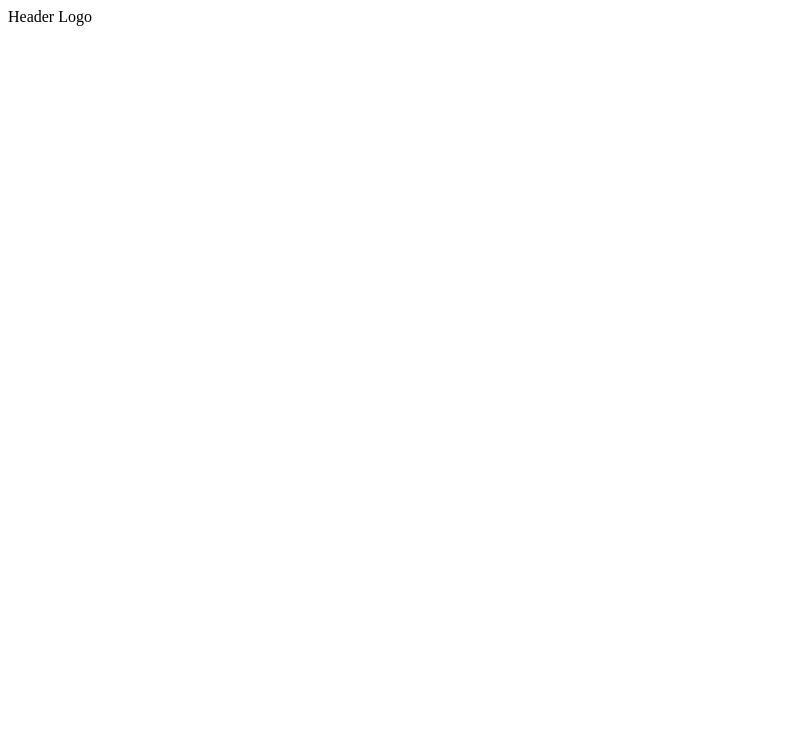
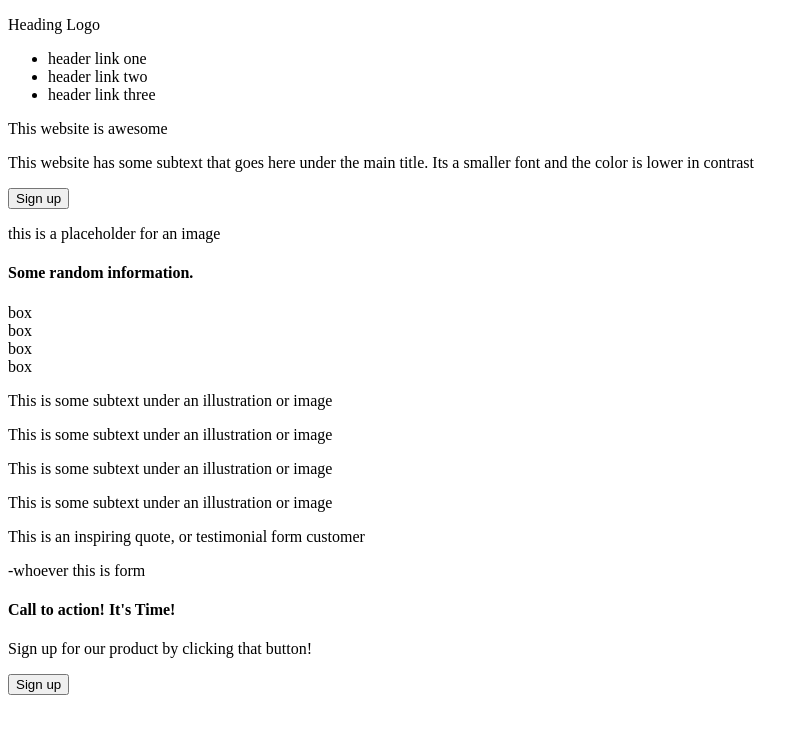
Before and after one commit to Baguirre03/landing-page, a plain HTML site: page index.html in a window 1280 px wide. Shown: the whole page, without its empty margins (0-807 px from the left). Drawn offline with Linux system fonts and the light colour scheme.

Commit message:
Placeholder content 	-added palceholder text in HTML 	-created original divs 	-added logo into files

```diff
--- a/index.html
+++ b/index.html
@@ -4,11 +4,57 @@
     <meta charset="UTF-8">
     <meta http-equiv="X-UA-Compatible" content="IE=edge">
     <meta name="viewport" content="width=device-width, initial-scale=1.0">
-    <title>Ben's Website</title>
+    <title>All about cats</title>
 </head>
 <body>
-    <div class="container-all">
-        <div>Header Logo</div>
+
+    <div class="heading">
+        <p>Heading Logo</p>
+        <ul>
+            <li>header link one</li>
+            <li>header link two</li>
+            <li>header link three</li>
+        </ul>
+    </div>
+
+    <div class="content1">
+        <div class="content1-left">
+            <p>This website is awesome</p>
+            <p>This website has some subtext that goes here under the main title. Its a smaller font and the color is lower in contrast<p>
+            <button>Sign up</button>
+        </div>
+
+        <div class="content1-img">
+            <p>this is a placeholder for an image</p>
+        </div>
+    </div>
+
+    <div class="content2">
+        <h4 class="title">Some random information.</h4>
+        <div class="picture-text">
+            <div class="imgs">box</div>
+            <div class="imgs">box</div>
+            <div class="imgs">box</div>
+            <div class="imgs">box</div>
+            <p>This is some subtext under an illustration or image</p>
+            <p>This is some subtext under an illustration or image</p>
+            <p>This is some subtext under an illustration or image</p>
+            <p>This is some subtext under an illustration or image</p>
+        </div>
+
+    <div class="content3">
+        <p>This is an inspiring quote, or testimonial form customer</p>
+        <p>-whoever this is form</p>
+    </div>
+
+    <div class="content4">
+        <div class="container">
+            <h4>Call to action! It's Time!</h4>
+            <p>Sign up for our product by clicking that button!</p>
+            <button>Sign up</button>
+        </div>
+    </div>
+
     </div>
 </body>
 </html>
--- a/styles.css
+++ b/styles.css
@@ -0,0 +1,4 @@
+.heading {
+    width: 100px;
+    height: auto;
+}
```
Also changed, not shown: 1 other file.
